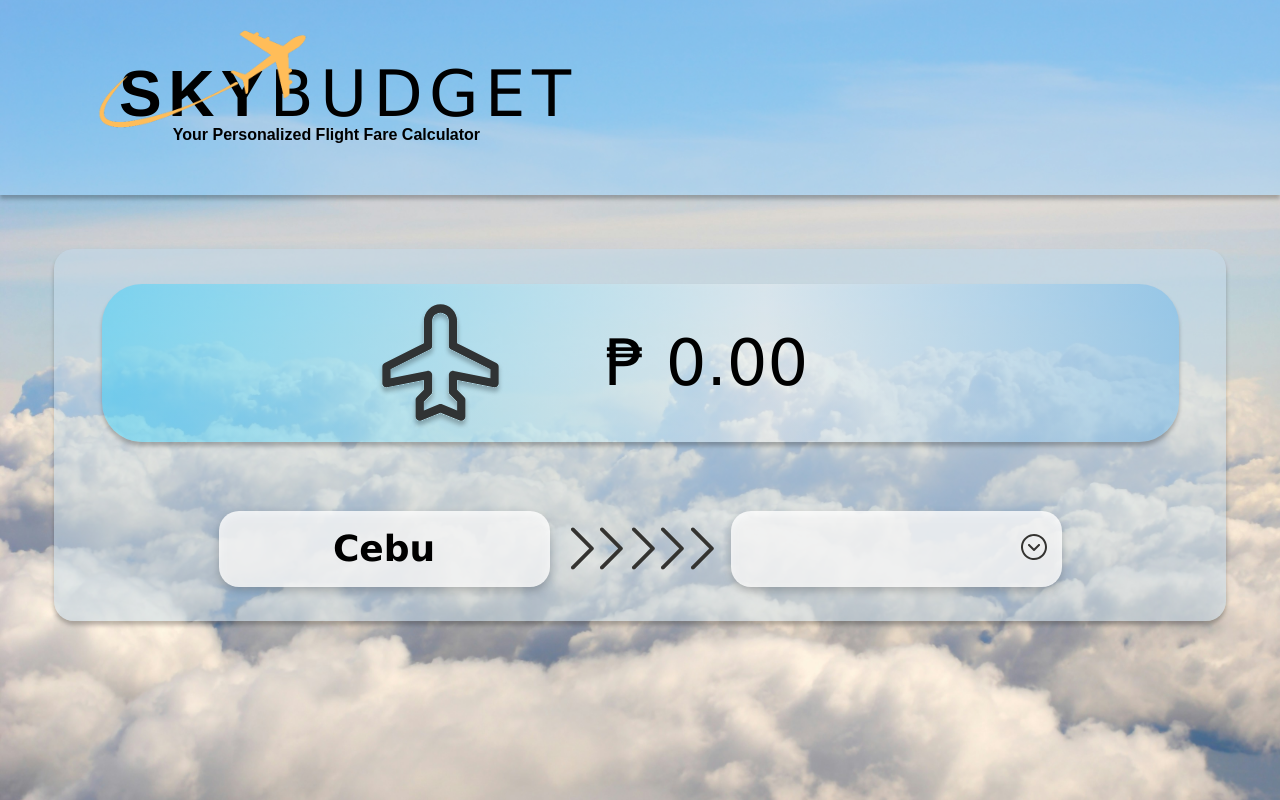
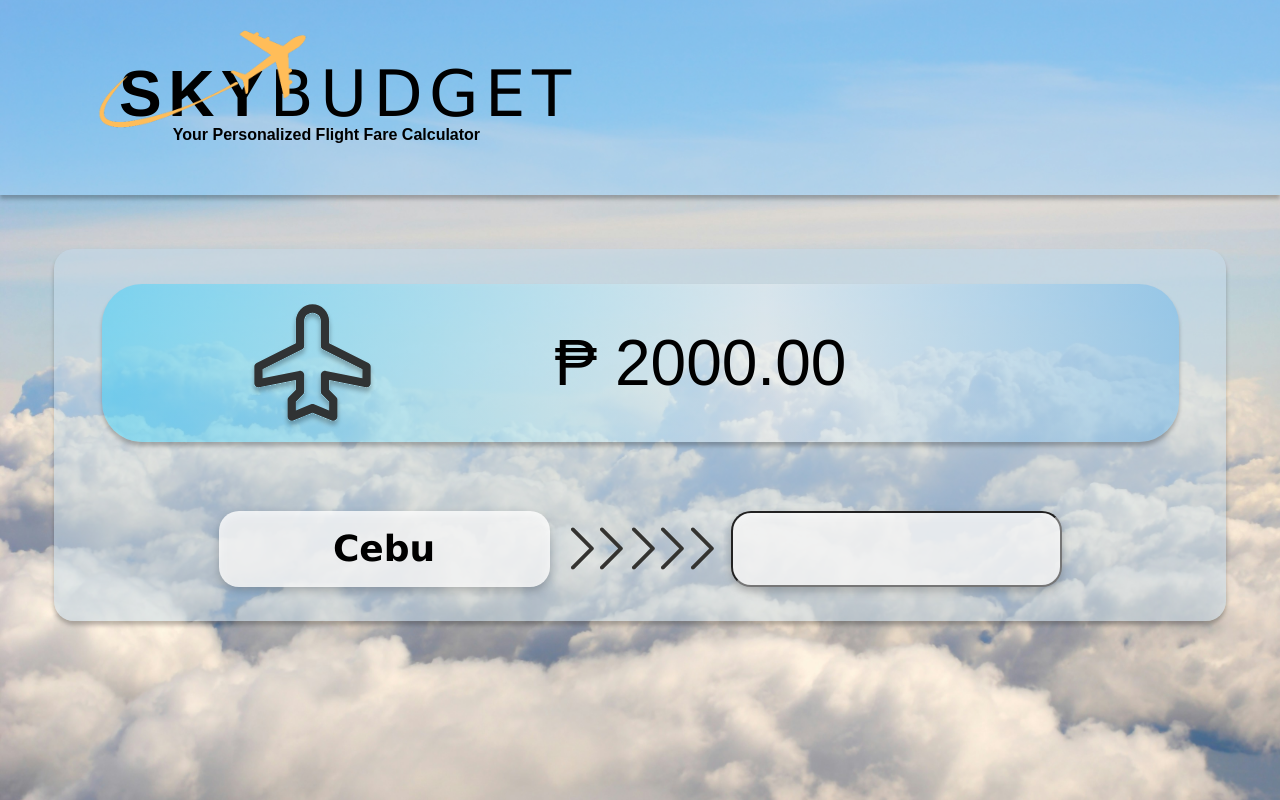
Before and after one commit to Hitagi7/SkyBudget, a React (Create React App) app: page / in a window 1280 px wide. Built offline with nearby package versions, Linux system fonts and the light colour scheme.

Commit message:
minor adjustments in the output box, and replaced the button with an input attribute

```diff
--- a/public/index.html
+++ b/public/index.html
@@ -1,43 +1,8 @@
-<!DOCTYPE html>
-<html lang="en">
 <head>
-    <meta charset="utf-8" />
-    <link rel="icon" href="%PUBLIC_URL%/favicon.ico" />
-    <meta name="viewport" content="width=device-width, initial-scale=1" />
-    <meta name="theme-color" content="#000000" />
-    <meta
-      name="description"
-      content="Web site created using create-react-app"
-    />
-    <link rel="apple-touch-icon" href="%PUBLIC_URL%/logo192.png" />
-    <!--
-      manifest.json provides metadata used when your web app is installed on a
-      user's mobile device or desktop. See https://developers.google.com/web/fundamentals/web-app-manifest/
-    -->
-    <link rel="manifest" href="%PUBLIC_URL%/manifest.json" />
-    <!--
-      Notice the use of %PUBLIC_URL% in the tags above.
-      It will be replaced with the URL of the `public` folder during the build.
-      Only files inside the `public` folder can be referenced from the HTML.
-
-      Unlike "/favicon.ico" or "favicon.ico", "%PUBLIC_URL%/favicon.ico" will
-      work correctly both with client-side routing and a non-root public URL.
-      Learn how to configure a non-root public URL by running `npm run build`.
-    -->
-    <title>React App</title>
+  <link rel="icon" href="%PUBLIC_URL%/SKYBUDGET.png" type="image/png" />
+  <title>SkyBudget</title>
 </head>
 <body>
   <noscript>You need to enable JavaScript to run this app.</noscript>
   <div id="root"></div>
-    <!--
-      This HTML file is a template.
-      If you open it directly in the browser, you will see an empty page.
-
-      You can add webfonts, meta tags, or analytics to this file.
-      The build step will place the bundled scripts into the <body> tag.
-
-      To begin the development, run `npm start` or `yarn start`.
-      To create a production bundle, use `npm run build` or `yarn build`.
-    -->
 </body>
-</html>
--- a/src/components/CalculatorContainer.css
+++ b/src/components/CalculatorContainer.css
@@ -18,7 +18,7 @@
   flex-flow: wrap;
   align-items: center;
   justify-content: center;
-  flex-shrink: 0;
+  gap: 6rem;
   border-radius: 40px;
   background: linear-gradient(
     90deg,
@@ -35,15 +35,20 @@
   width: 25rem;
   height: 51px;
   align-items: center;
-  justify-content: center;
+  justify-content: flex-start;
   flex-shrink: 0;
   color: #000;
   text-align: center;
-  font-family: "Lucida Sans";
+  font-family: Arial;
   font-size: 64px;
   font-style: normal;
   font-weight: 500;
   line-height: normal;
+}
+
+.plane-wrapper {
+  position: relative;
+  right: 80px;
 }
 
 .airplane {
--- a/src/components/CalculatorContainer.js
+++ b/src/components/CalculatorContainer.js
@@ -8,18 +8,16 @@ const CalculatorContainer = () => {
   return (
     <div className="outside-rectangle">
       <div className="output-box">
-        <img src={plane} alt="airplane" />
-        <span className="output">₱ 0.00</span>
+        <div className="plane-wrapper">
+          <img src={plane} alt="airplane" />
+        </div>
+        <span className="output">₱ 2000.00</span>
       </div>
       <div className="defaultbox">
         <span className="cebu">Cebu</span>
       </div>
       <img src={group_of_arrows} alt="" />
-      <div className="input-box">
-        <button className="right-button">
-          <img src={circledown} alt="circledown" />
-        </button>
-      </div>
+      <input className="input-box" />
     </div>
   );
 };
--- a/src/components/HeaderTitle.js
+++ b/src/components/HeaderTitle.js
@@ -8,7 +8,7 @@ const HeaderTitle = () => {
       <div className="title-logo">
         <span className="sky">SKY</span>
         <span className="budget">BUDGET</span>
-        <img src={logo} alt="SkyBudget" class="overlay-image" />
+        <img src={logo} alt="SkyBudget" className="overlay-image" />
         <div className="description">
           Your Personalized Flight Fare Calculator
         </div>
```
Also changed, not shown: public/SKYBUDGET.png (added). Lines whose indentation alone changed are shown as unchanged.
